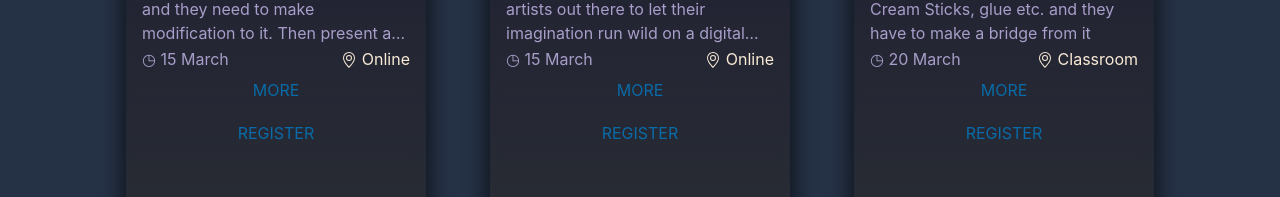
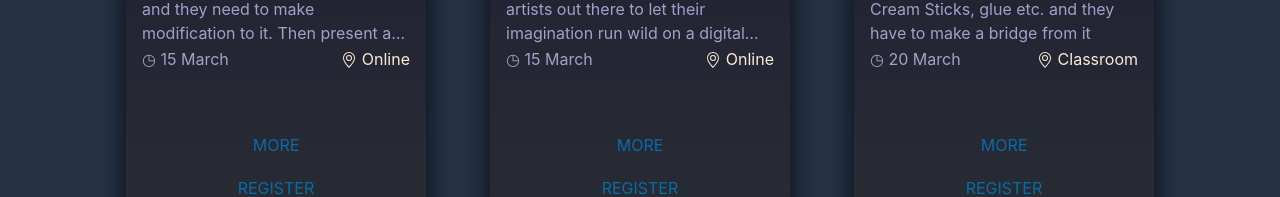
Before and after one commit to aaravjn/technunctus-2023, a React (Create React App) app: page /Events in a window 1280 px wide. Shown: the part 606-803 px from the top of the page. Built offline with nearby package versions, Linux system fonts and the light colour scheme; a web font is replaced by a local one.

Commit message:
minor improvement

```diff
--- a/src/components/Events/Event_Card.jsx
+++ b/src/components/Events/Event_Card.jsx
@@ -36,7 +36,14 @@ const CompetitionCard = ({Key, Event_Name, Domain, Mode, Description, Release_Da
             {" "+Location}
             </p>
         </div>
-        <div style={{width:"100%", textAlign:"center", marginTop:"auto", marginBottom:"0px"}}>
+        <div
+        style={{
+            width:"100%",
+            textAlign:"center",
+            position:"absolute",
+            bottom:"5px",
+            right:"0px"
+        }}>
             <a href="https://www.google.com" className="card-buttons" style={{width:"100%", textDecoration:"none"}}>
                 <button className="btn d-block" style={{width:"100%", color:"#0a6ba8"}}>MORE</button>
             </a>
--- a/src/components/navbar.jsx
+++ b/src/components/navbar.jsx
@@ -29,7 +29,7 @@ export default function Navbar() {
 
     const variants = {
       visible: { background: "transparent" },
-      blur: { backdropFilter: "blur(40px)" }
+      blur: { backgroundColor: "black" }
     };
 
     const isOpen = ()=>{
--- a/src/css/event_card.scss
+++ b/src/css/event_card.scss
@@ -29,7 +29,7 @@
       .tokenImage{
 
         max-width: 100%;
-        height: 250px;
+        height: 260px;
         object-fit: cover;
       }
       .description{
```
